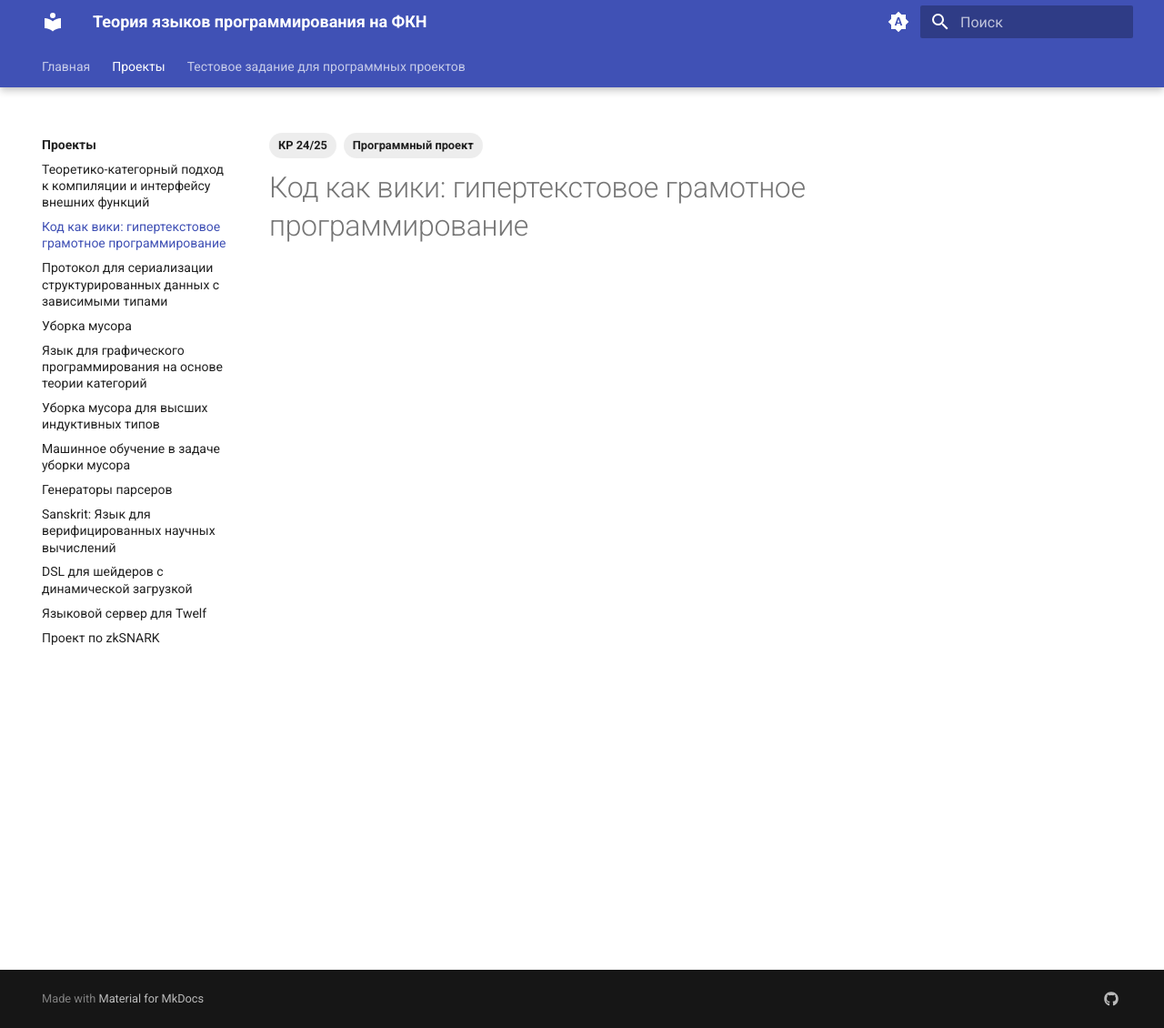
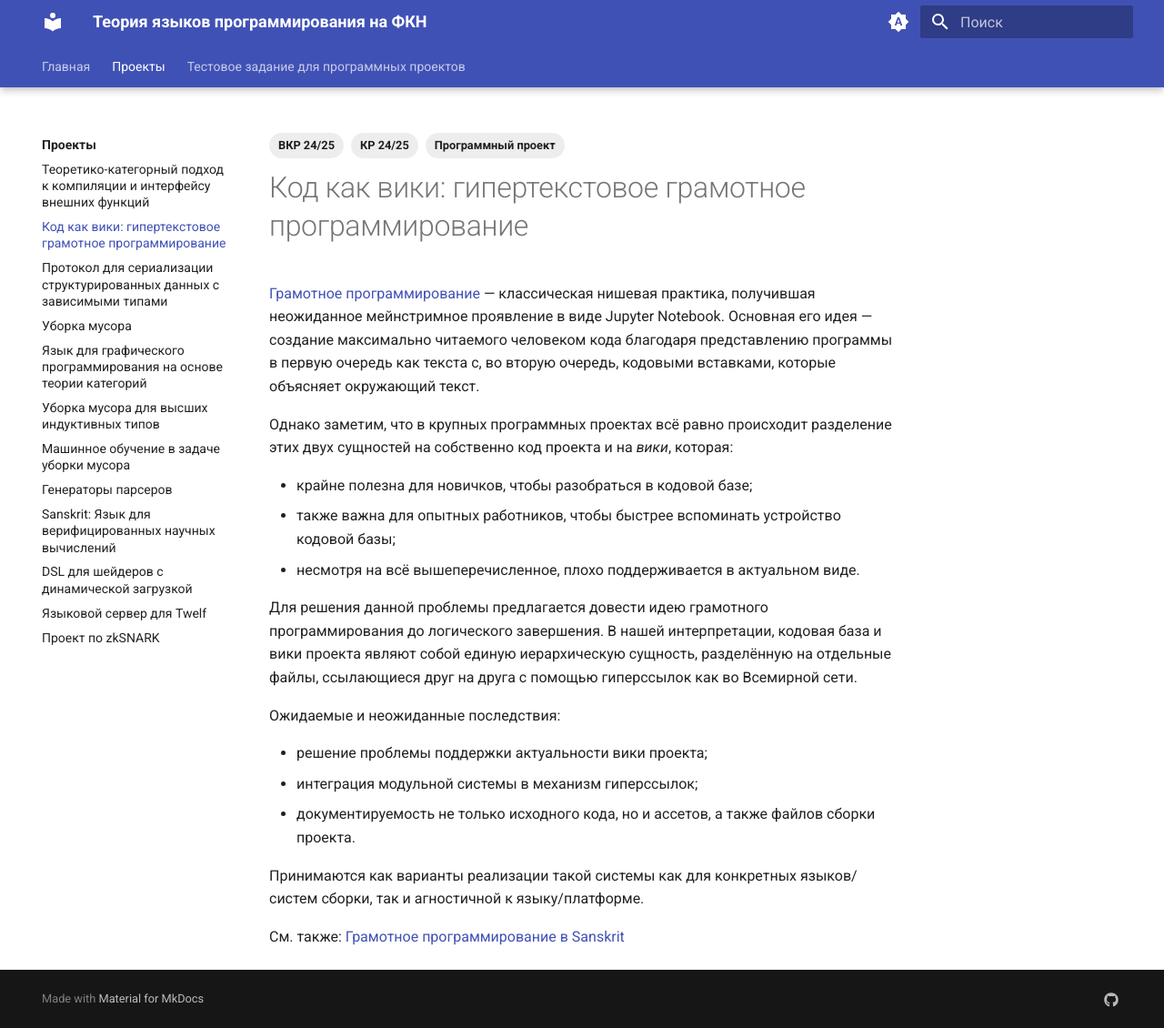
Before and after one commit to Church-of-Church-HSE/Church-of-Church-HSE.github.io, an MkDocs documentation site: the page built from docs/projects/codeaswiki.md, in a window 1280 px wide and 1130 px high. Shown: the whole window at 91% size. Built offline with MkDocs 1.6.1 and Material for MkDocs 9.7.7, drawn with Linux system fonts in a browser that asks for light colours.

Commit message:
+ code as wiki projects

```diff
--- a/docs/projects/codeaswiki.md
+++ b/docs/projects/codeaswiki.md
@@ -1,7 +1,41 @@
 ---
 tags:
   - КР 24/25
+  - ВКР 24/25
   - Программный проект
 ---
 
 # Код как вики: гипертекстовое грамотное программирование
+
+[Грамотное программирование](https://en.wikipedia.org/wiki/Literate_programming)
+&mdash; классическая нишевая практика, получившая неожиданное мейнстримное
+проявление в виде Jupyter Notebook. Основная его идея &mdash; создание
+максимально читаемого человеком кода благодаря представлению программы в первую
+очередь как текста с, во вторую очередь, кодовыми вставками, которые объясняет
+окружающий текст.
+
+Однако заметим, что в крупных программных проектах всё равно происходит
+разделение этих двух сущностей на собственно код проекта и на _вики_, которая:
+
+* крайне полезна для новичков, чтобы разобраться в кодовой базе;
+* также важна для опытных работников, чтобы быстрее вспоминать устройство
+  кодовой базы;
+* несмотря на всё вышеперечисленное, плохо поддерживается в актуальном виде.
+
+Для решения данной проблемы предлагается довести идею грамотного
+программирования до логического завершения. В нашей интерпретации, кодовая база
+и вики проекта являют собой единую иерархическую сущность, разделённую на
+отдельные файлы, ссылающиеся друг на друга с помощью гиперссылок как во
+Всемирной сети.
+
+Ожидаемые и неожиданные последствия:
+
+* решение проблемы поддержки актуальности вики проекта;
+* интеграция модульной системы в механизм гиперссылок;
+* документируемость не только исходного кода, но и ассетов, а также файлов
+  сборки проекта.
+
+Принимаются как варианты реализации такой системы как для конкретных
+языков/систем сборки, так и агностичной к языку/платформе.
+
+См. также: [Грамотное программирование в Sanskrit](./sanskrit.md/#sanskrit_4)
```
